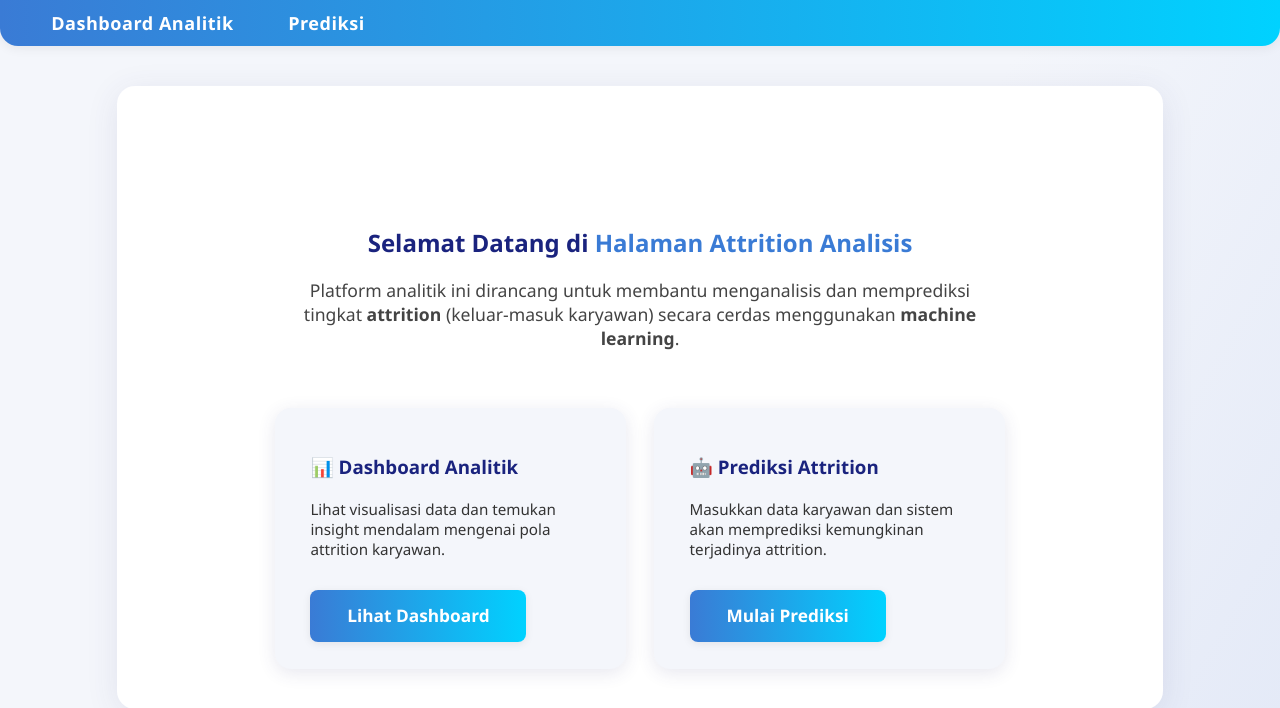
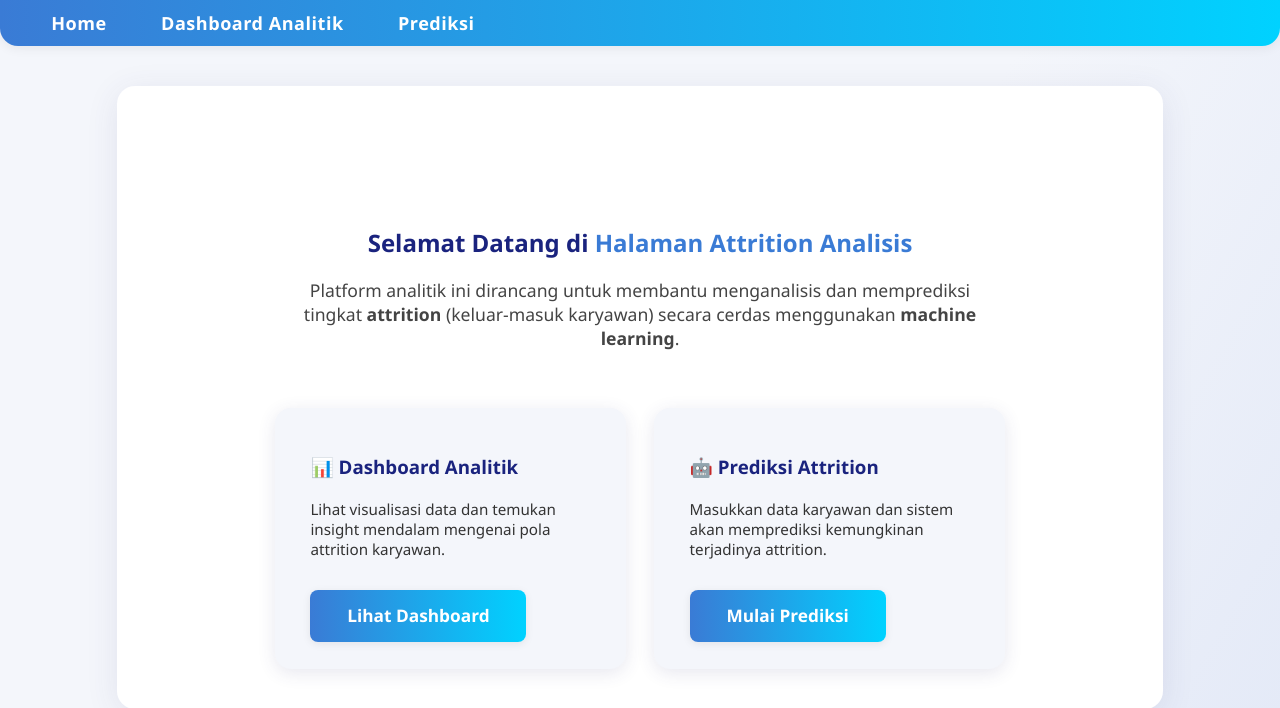
Before and after one commit to ElsaDwiAgresty/attrition-dsp, a Flask app: page / in a window 1280 px wide. Shown: the top 708 px of the page. Run offline with Flask 3, Linux system fonts and the light colour scheme.

Commit message:
update navigasi penambahan home

```diff
--- a/templates/base.html
+++ b/templates/base.html
@@ -8,10 +8,19 @@
 <body>
     <nav>
         <ul>
-            <li><a href="/dashboard">Dashboard Analitik</a></li>
-            <li><a href="/predict">Prediksi</a></li>
+            <li><a href="{{ url_for('home') }}"
+                class="{% if request.path == '/' %}active{% endif %}">Home</a></li>
+
+            <li><a href="{{ url_for('get_dashboard') }}"
+                class="{% if request.path.startswith('/dashboard') %}active{% endif %}">
+                Dashboard Analitik</a></li>
+
+            <li><a href="{{ url_for('predict_view') }}"
+                class="{% if request.path.startswith('/predict') %}active{% endif %}">
+                Prediksi</a></li>
         </ul>
     </nav>
+
     <main>
         {% block content %}{% endblock %}
     </main>
```
